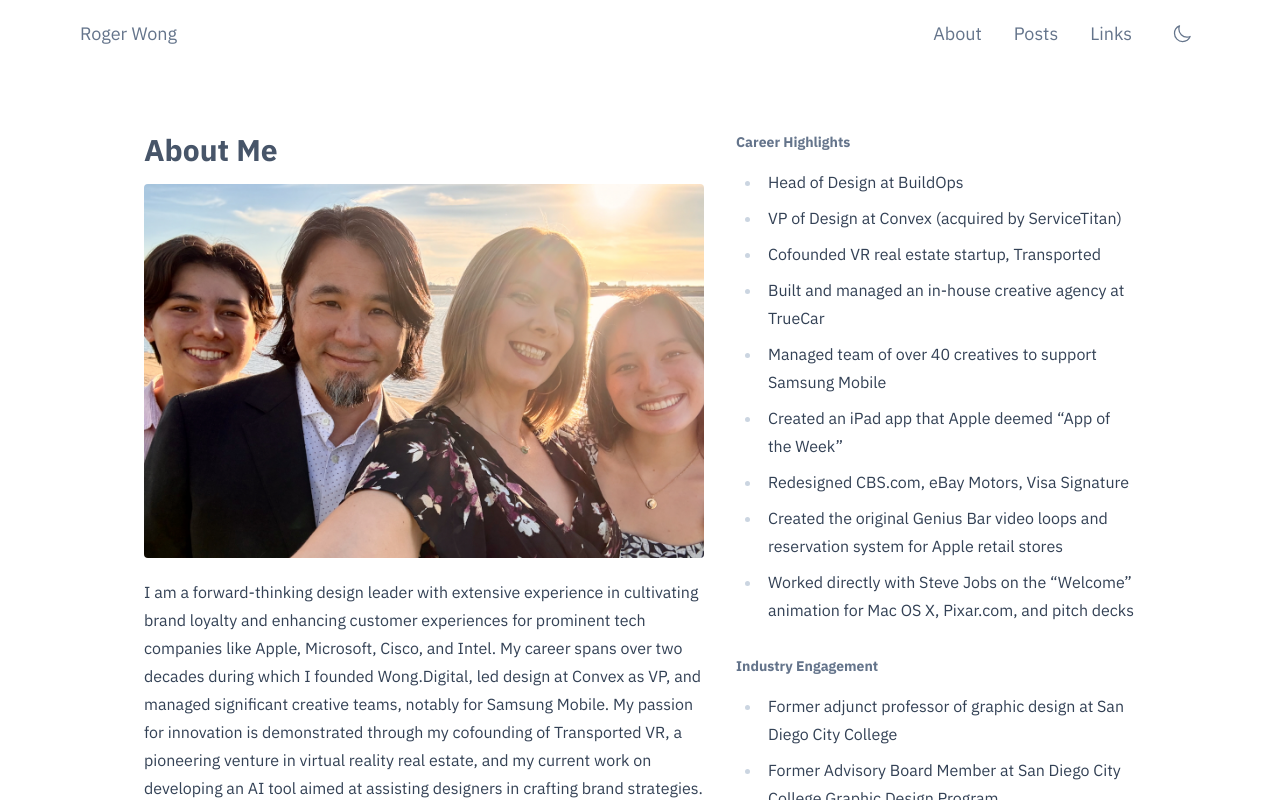
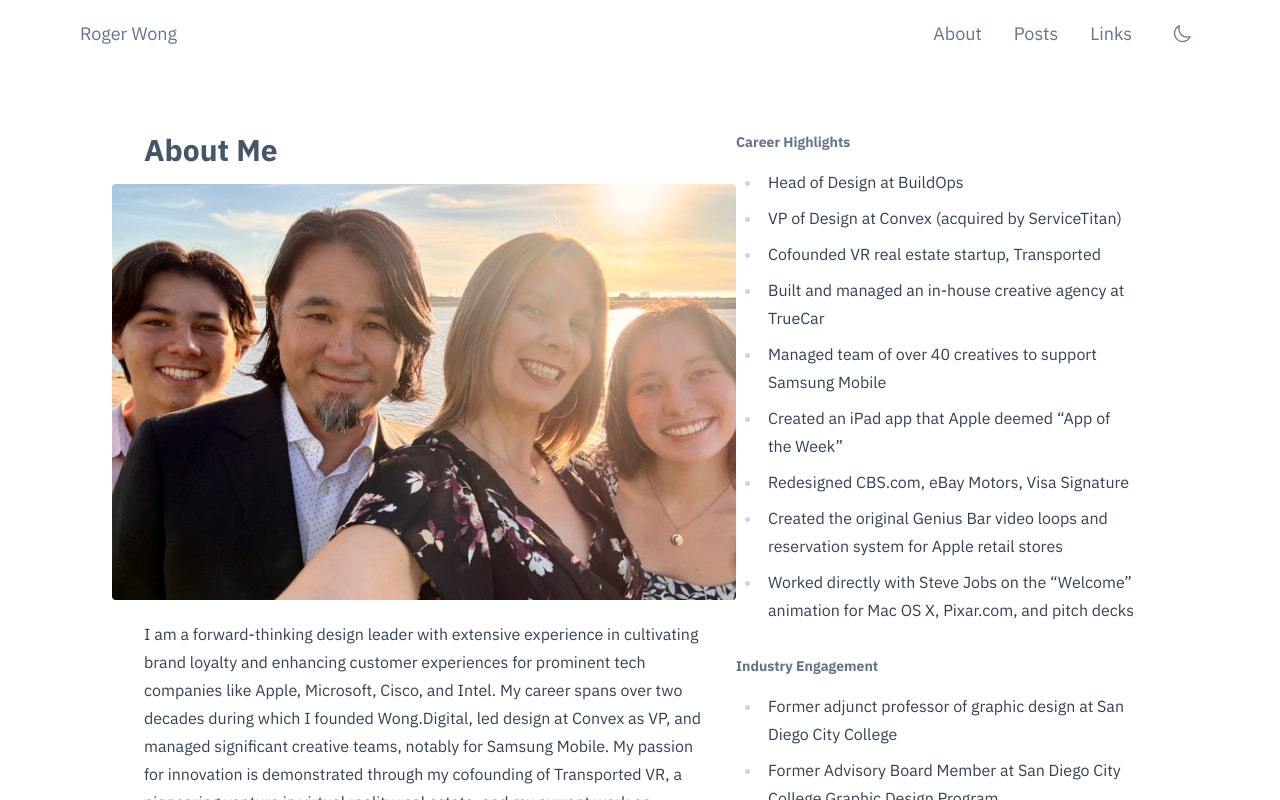
Before and after one commit to wongdigital/rogerwong-site, a Next.js app: page /about in a window 1280 px wide. Shown: the top 800 px of the page. Built offline with nearby package versions, Linux system fonts and the light colour scheme.

Commit message:
Fixed horizontal scroll issue?

```diff
--- a/src/app/globals.css
+++ b/src/app/globals.css
@@ -43,3 +43,15 @@ svg {
     scroll-behavior: auto !important;
   }
 }
+
+/* Update the prose image styles */
+.prose img {
+  @apply relative w-full mx-0 rounded;  /* Default mobile styling */
+}
+
+/* On larger screens, extend slightly beyond container */
+@media (min-width: 640px) {
+  .prose img {
+    @apply relative w-[calc(100%+4rem)] -mx-8;
+  }
+}
--- a/src/app/posts/[id]/page.tsx
+++ b/src/app/posts/[id]/page.tsx
@@ -93,7 +93,7 @@ export default async function Post({ params }: Props) {
         <div className="text-sm text-slate-500 mb-8">
           {formatDate(postData.date)}&nbsp;&nbsp;•&nbsp;&nbsp;{readTime} read
         </div>
-        <div className="relative left-[50%] right-[50%] mx-[-50vw] w-screen mb-8">
+        <div className="relative w-screen left-1/2 right-1/2 -mx-[50vw] mb-8">
           <div className="md:aspect-auto aspect-[4/3] w-full overflow-hidden">
             <Image
               src={postData.imageSrc}
@@ -101,6 +101,7 @@ export default async function Post({ params }: Props) {
               className="w-full h-full object-cover"
               width={1920}
               height={722}
+              priority
             />
           </div>
         </div>
```
